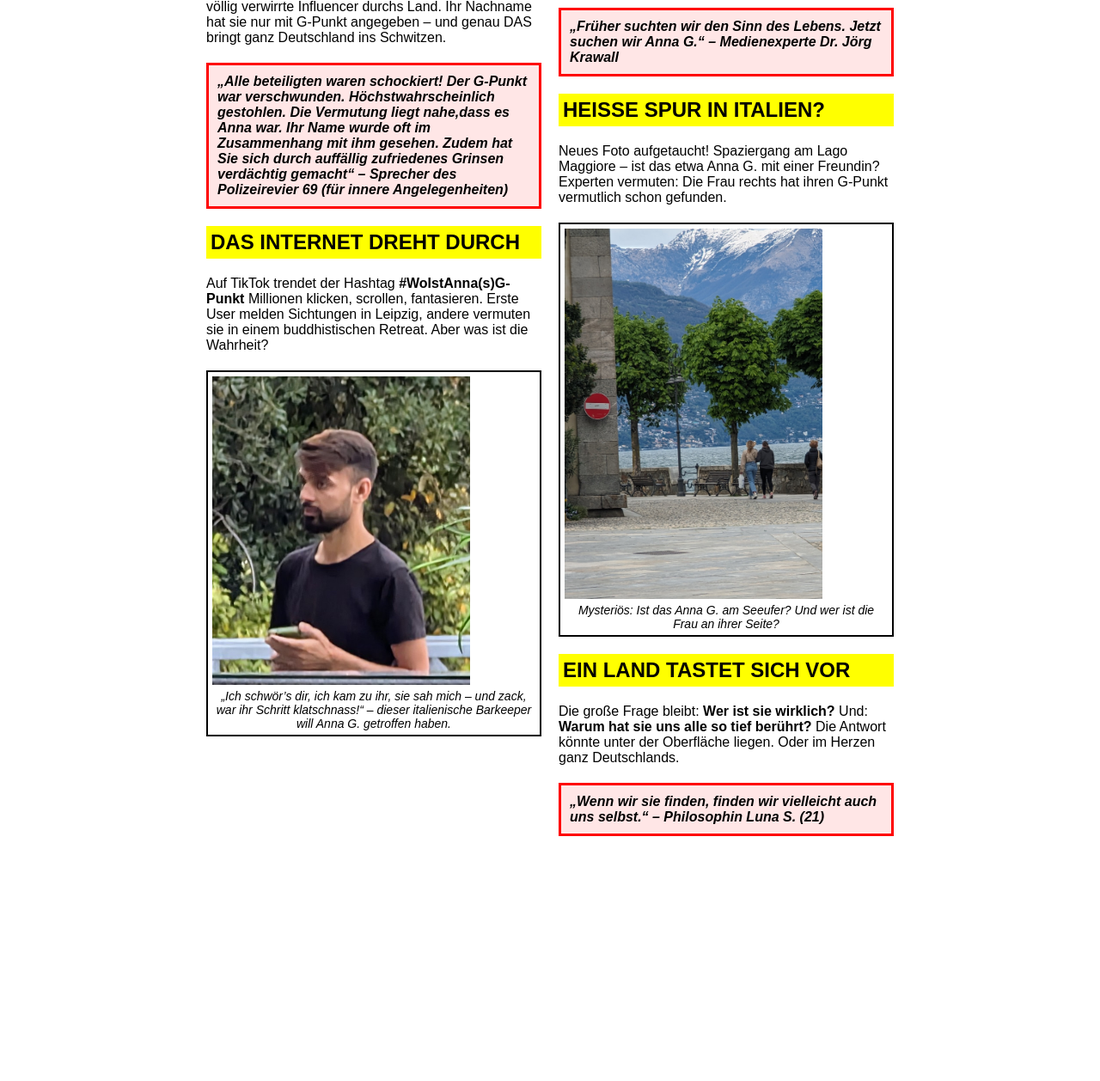
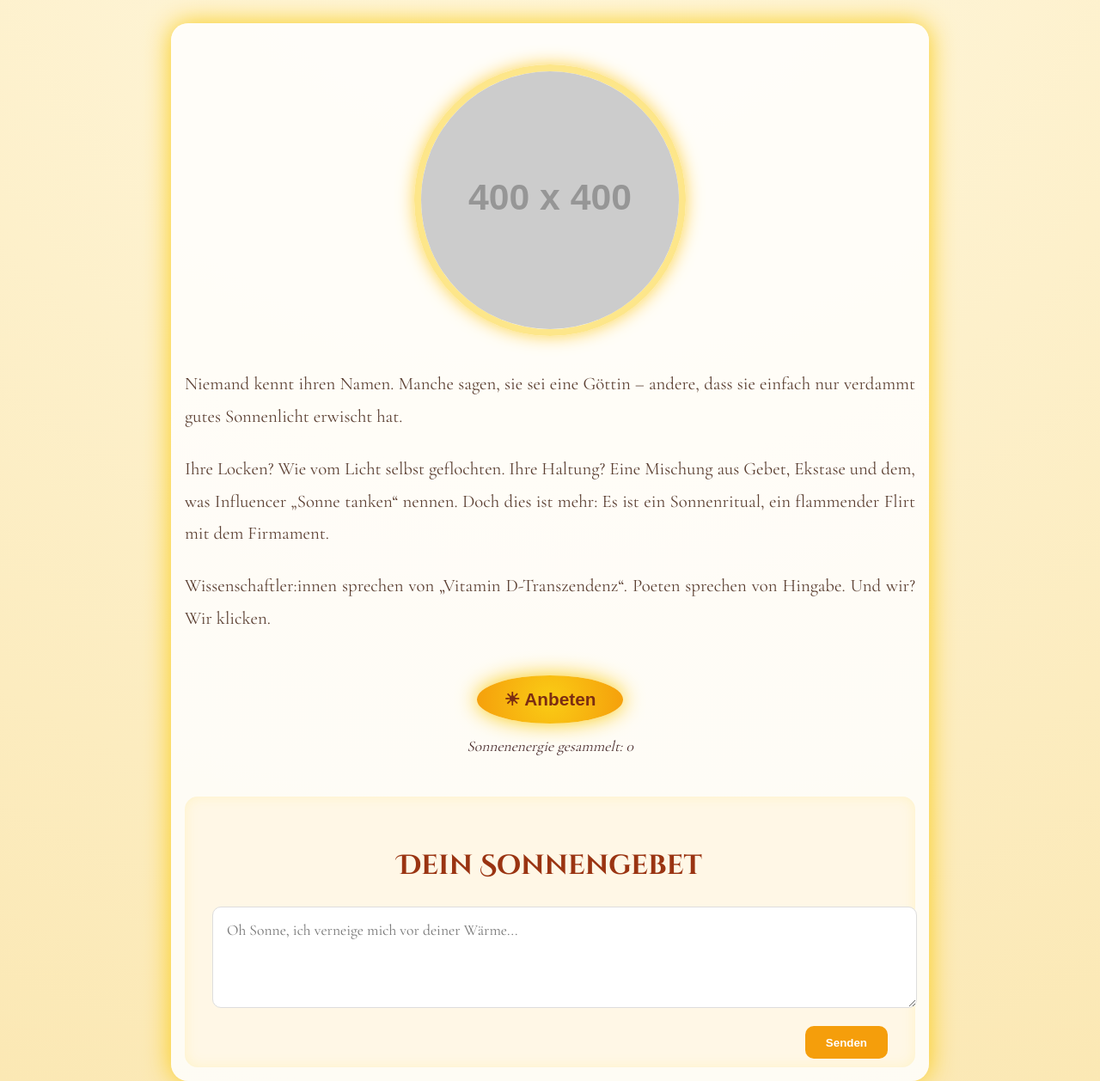
Before and after one commit to LB6452/BILD1, a plain HTML site: page index.html in a window 1280 px wide. Shown: the part 286-1544 px from the top of the page at 86% size. Before the commit the page ends 1299 px from the top, so only its background shows below. Drawn offline with nearby package versions, Linux system fonts and the light colour scheme; placeholder pictures from the web are drawn by us.

Commit message:
Update index.html

```diff
--- a/index.html
+++ b/index.html
@@ -1,121 +1,231 @@
 <!DOCTYPE html>
 <html lang="de">
 <head>
-  <meta charset="UTF-8">
-  <title>Gesucht: Anna G. – Wo steckt DEUTSCHLANDS G-PUNKT?</title>
+  <meta charset="UTF-8" />
+  <meta name="viewport" content="width=device-width, initial-scale=1.0"/>
+  <title>Die Sonnenanbeterin</title>
+  <link href="https://fonts.googleapis.com/css2?family=Cinzel+Decorative:wght@700&family=Great+Vibes&family=Cormorant+Garamond:wght@400;600&display=swap" rel="stylesheet">
   <style>
     body {
-      font-family: Arial, sans-serif;
       margin: 0;
-      padding: 0;
+      font-family: 'Cormorant Garamond', serif;
+      background: radial-gradient(circle at top, #fff8e1, #fbe8b4);
+      color: #4b2e2e;
+      overflow-x: hidden;
+    }
+
+    header {
+      text-align: center;
+      padding: 3rem 1rem 1rem;
+    }
+
+    h1 {
+      font-family: 'Cinzel Decorative', serif;
+      font-size: 3rem;
+      color: #a16207;
+      text-shadow: 1px 1px 2px #fef9c3;
+      margin-bottom: 0.2rem;
+    }
+
+    .subtitle {
+      font-family: 'Great Vibes', cursive;
+      font-size: 1.5rem;
+      color: #9a3412;
+      margin-top: 0;
+    }
+
+    .divider {
+      text-align: center;
+      font-size: 1.5rem;
+      margin: 2rem 0;
+      color: #d97706;
+    }
+
+    .container {
+      max-width: 850px;
+      margin: 0 auto;
+      padding: 1rem;
+      background: rgba(255, 255, 255, 0.85);
+      border-radius: 20px;
+      box-shadow: 0 0 30px #facc15;
+    }
+
+    .image-wrapper {
+      text-align: center;
+      margin-top: 2rem;
+      position: relative;
+    }
+
+    .image-wrapper::before {
+      content: '';
+      position: absolute;
+      top: 50%;
+      left: 50%;
+      width: 320px;
+      height: 320px;
+      transform: translate(-50%, -50%);
+      border-radius: 50%;
+      background: radial-gradient(circle, rgba(253, 224, 71, 0.4), transparent 60%);
+      filter: blur(20px);
+      z-index: 0;
+    }
+
+    .main-image {
+      width: 300px;
+      height: 300px;
+      border-radius: 50%;
+      border: 8px solid #fde68a;
+      object-fit: cover;
+      position: relative;
+      z-index: 1;
+      box-shadow: 0 0 20px #fcd34d;
+    }
+
+    .text {
+      font-size: 1.3rem;
+      line-height: 1.8;
+      margin-top: 2rem;
+      text-align: justify;
+      color: #5c4033;
+    }
+
+    .text p {
+      margin-bottom: 1.5rem;
+    }
+
+    .sun-button {
+      display: flex;
+      justify-content: center;
+      margin-top: 3rem;
+    }
+
+    button#sun {
+      background: radial-gradient(circle, #facc15, #f59e0b);
+      border: none;
+      padding: 1rem 2rem;
+      border-radius: 50%;
+      font-size: 1.3rem;
+      cursor: pointer;
+      box-shadow: 0 0 25px #facc15;
+      transition: transform 0.3s, box-shadow 0.3s;
+      color: #7c2d12;
+      font-weight: bold;
+    }
+
+    button#sun:hover {
+      transform: scale(1.1);
+      box-shadow: 0 0 40px #fbbf24;
+    }
+
+    .counter {
+      text-align: center;
+      font-style: italic;
+      margin-top: 1rem;
+      font-size: 1.1rem;
+    }
+
+    .comments {
+      margin-top: 3rem;
+      padding: 2rem;
+      background: #fff7e6;
+      border-radius: 15px;
+      box-shadow: inset 0 0 15px #fef3c7;
+    }
+
+    .comments h2 {
+      font-family: 'Cinzel Decorative', serif;
+      font-size: 2rem;
+      text-align: center;
+      color: #9a3412;
+    }
+
+    .comments textarea {
+      width: 100%;
+      padding: 1rem;
+      font-size: 1.1rem;
+      border: 1px solid #ddd;
+      border-radius: 10px;
+      resize: vertical;
+      font-family: 'Cormorant Garamond', serif;
+    }
+
+    .comments button {
+      margin-top: 1rem;
+      padding: 0.7rem 1.5rem;
+      background-color: #f59e0b;
+      border: none;
+      border-radius: 10px;
+      cursor: pointer;
+      color: white;
+      font-weight: bold;
+      float: right;
+    }
+
+    .comment-list {
+      margin-top: 2rem;
+    }
+
+    .comment-list p {
       background: #fff;
-      color: #000;
-      max-width: 800px;
-      margin: auto;
-      padding: 20px;
-    }
-    .headline {
-      font-size: 48px;
-      font-weight: bold;
-      color: red;
-      text-transform: uppercase;
-      text-align: center;
-      margin-bottom: 10px;
-    }
-    .subheadline {
-      font-size: 24px;
-      font-weight: bold;
-      color: black;
-      text-align: center;
-      margin-bottom: 30px;
-    }
-    .columns {
-      display: flex;
-      gap: 20px;
-    }
-    .column {
-      flex: 1;
-    }
-    h2 {
-      background: yellow;
-      color: black;
-      padding: 5px;
-      text-transform: uppercase;
-    }
-    .quote-box {
-      border: 3px solid red;
-      padding: 10px;
-      background: #ffe6e6;
-      font-weight: bold;
+      padding: 0.8rem 1rem;
+      border-left: 4px solid #facc15;
+      margin-bottom: 0.8rem;
+      border-radius: 8px;
       font-style: italic;
-      margin: 20px 0;
-    }
-    .image-box {
-      border: 2px solid black;
-      padding: 5px;
-      margin: 20px 0;
-    }
-    .image-box img {
-      max-width: 100%;
-      height: auto;
-      display: block;
-    }
-    .caption {
-      font-size: 14px;
-      font-style: italic;
-      text-align: center;
-      margin-top: 5px;
-    }
-    .highlight {
-      background: red;
-      color: white;
-      padding: 2px 6px;
-      font-weight: bold;
     }
   </style>
 </head>
 <body>
-  <div class="headline">Wanted: Anna G.</div>
-  <div class="subheadline">Wo steckt DEUTSCHLANDS G-PUNKT?</div>
 
-  <div class="columns">
-    <div class="column">
-      <h2>Die mysteriöse Verschwundene</h2>
-      <p>Ihr Name ist Anna. Sie ist unglaublich. Und sie ist WEG! Seit Tagen irren Freunde, Ex-Liebhaber und völlig verwirrte Influencer durchs Land. Ihr Nachname hat sie nur mit G-Punkt angegeben – und genau DAS bringt ganz Deutschland ins Schwitzen.</p>
+  <header>
+    <h1>Die Sonnenanbeterin</h1>
+    <p class="subtitle">☉ Eine Ode an Licht, Locken und Leidenschaft ☉</p>
+  </header>
 
-      <div class="quote-box">„Alle beteiligten waren schockiert! Der G-Punkt war verschwunden. Höchstwahrscheinlich gestohlen. Die Vermutung liegt nahe,dass es Anna war. Ihr Name wurde oft im Zusammenhang mit ihm gesehen. Zudem hat Sie sich durch auffällig zufriedenes Grinsen verdächtig gemacht“ – Sprecher des Polizeirevier 69 (für innere Angelegenheiten)</div>
+  <div class="divider">✦✺☉✺✦</div>
 
-      <h2>Das Internet dreht durch</h2>
-      <p>Auf TikTok trendet der Hashtag <strong>#WoIstAnna(s)G-Punkt</strong>  Millionen klicken, scrollen, fantasieren. Erste User melden Sichtungen in Leipzig, andere vermuten sie in einem buddhistischen Retreat. Aber was ist die Wahrheit?</p>
-
-      <div class="image-box">
-        <img src="https://github.com/LB6452/BILD1/blob/main/PXL_20240922_170036084~4.jpg?raw=true" alt="Person mit Smartphone im Grünen" width="300">
-        <div class="caption">„Ich schwör’s dir, ich kam zu ihr, sie sah mich – und zack, war ihr Schritt klatschnass!“ – dieser italienische Barkeeper will Anna G. getroffen haben.</div>
-      </div>
+  <div class="container">
+    <div class="image-wrapper">
+      <img src="https://via.placeholder.com/400x400?text=Sonnenanbeterin" alt="Sonnenanbeterin" class="main-image" />
     </div>
 
-    <div class="column">
-      <h2>Der Mythos lebt</h2>
-      <p>Psychologen sprechen bereits vom „<strong>kollektiven G-Punkt-Syndrom</strong>“. Eine ganze Nation auf der Suche – nach Orientierung, nach Erfüllung, nach dem Ziel.</p>
+    <div class="text">
+      <p>Niemand kennt ihren Namen. Manche sagen, sie sei eine Göttin – andere, dass sie einfach nur verdammt gutes Sonnenlicht erwischt hat.</p>
+      <p>Ihre Locken? Wie vom Licht selbst geflochten. Ihre Haltung? Eine Mischung aus Gebet, Ekstase und dem, was Influencer „Sonne tanken“ nennen. Doch dies ist mehr: Es ist ein Sonnenritual, ein flammender Flirt mit dem Firmament.</p>
+      <p>Wissenschaftler:innen sprechen von „Vitamin D-Transzendenz“. Poeten sprechen von Hingabe. Und wir? Wir klicken.</p>
+    </div>
 
-      <div class="quote-box">„Früher suchten wir den Sinn des Lebens. Jetzt suchen wir Anna G.“ – Medienexperte Dr. Jörg Krawall</div>
+    <div class="sun-button">
+      <button id="sun">☀ Anbeten</button>
+    </div>
 
-      <h2>Heiße Spur in Italien?</h2>
-      <p>Neues Foto aufgetaucht! Spaziergang am Lago Maggiore – ist das etwa Anna G. mit einer Freundin? Experten vermuten: Die Frau rechts hat ihren G-Punkt vermutlich schon gefunden.</p>
+    <div class="counter">
+      Sonnenenergie gesammelt: <span id="counter">0</span>
+    </div>
 
-
-      <div class="image-box">
-        <img src="https://raw.githubusercontent.com/LB6452/BILD1/main/PXL_20240418_145610465~2.jpg" alt="Zwei Frauen am See" width="300">
-        <div class="caption">Mysteriös: Ist das Anna G. am Seeufer? Und wer ist die Frau an ihrer Seite?</div>
-      </div>
-
-      <h2>Ein Land tastet sich vor</h2>
-      <p>Die große Frage bleibt: <strong>Wer ist sie wirklich?</strong> Und: <strong>Warum hat sie uns alle so tief berührt?</strong> Die Antwort könnte unter der Oberfläche liegen. Oder im Herzen ganz Deutschlands.</p>
-
-      <div class="quote-box">„Wenn wir sie finden, finden wir vielleicht auch uns selbst.“ – Philosophin Luna S. (21)</div>
+    <div class="comments">
+      <h2>Dein Sonnengebet</h2>
+      <textarea id="prayer" rows="4" placeholder="Oh Sonne, ich verneige mich vor deiner Wärme..."></textarea>
+      <button onclick="postPrayer()">Senden</button>
+      <div class="comment-list" id="commentList"></div>
     </div>
   </div>
+
+  <script>
+    let counter = 0;
+    document.getElementById('sun').addEventListener('click', () => {
+      counter++;
+      document.getElementById('counter').textContent = counter;
+    });
+
+    function postPrayer() {
+      const text = document.getElementById('prayer').value.trim();
+      if (!text) return;
+      const p = document.createElement('p');
+      p.textContent = text;
+      document.getElementById('commentList').appendChild(p);
+      document.getElementById('prayer').value = '';
+    }
+  </script>
 </body>
 </html>
-</body>
-</html>
```
